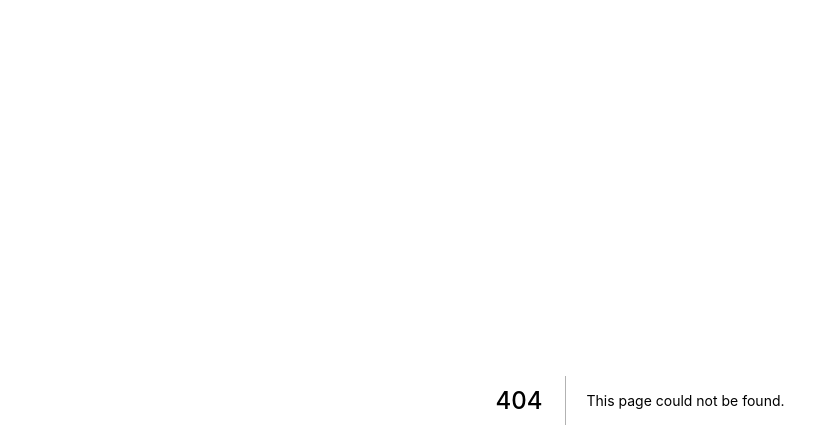
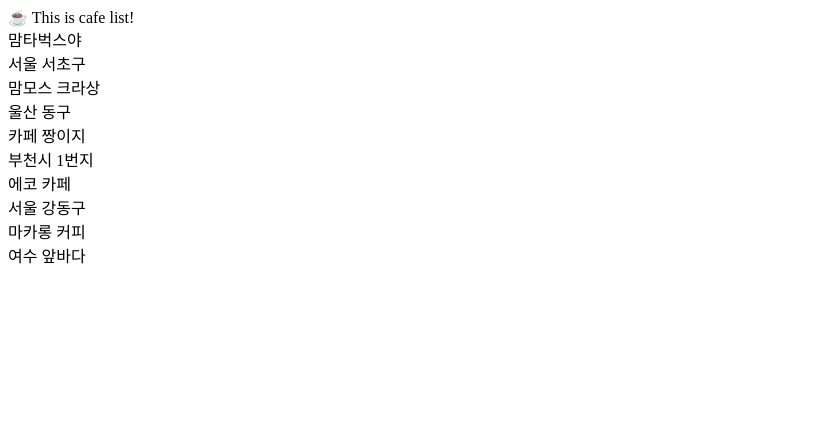
Before and after one commit to JJangEZ/tumbluv, a Next.js app in the folder client/: page /list in a window 1280 px wide. Before the commit this address had no page. Shown: the top 448 px of the page, without its empty margins (0-839 px from the left). Built offline with nearby package versions, Linux system fonts and the light colour scheme.

Commit message:
[Add] cafelist page

```diff
--- /dev/null
+++ b/client/pages/list.tsx
@@ -0,0 +1,17 @@
+import dummy from "../data/cafelist.json";
+
+function List() {
+	return (
+		<>
+			<div>☕️ This is cafe list!</div>
+			{dummy.cafelist.map((cafe) => (
+				<div key={cafe.id}>
+					<div>{cafe.name}</div>
+					<div>{cafe.address}</div>
+				</div>
+			))}
+		</>
+	);
+}
+
+export default List;
```
